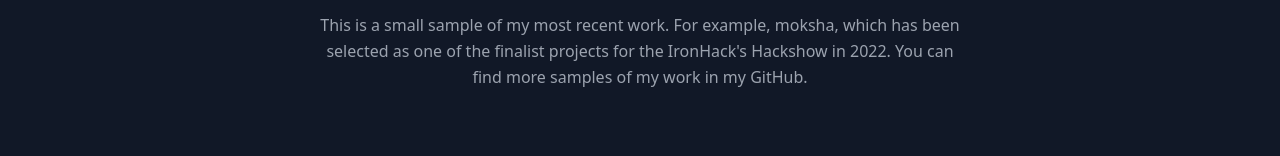
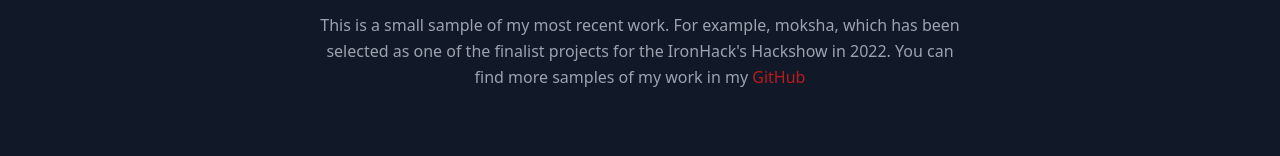
Before and after one commit to zerok1986/my-portfolio, a React (Create React App) app: page / in a window 1280 px wide. Shown: the part 720-876 px from the top of the page. Built offline with nearby package versions, Linux system fonts and the light colour scheme.

Commit message:
Little fixes and update the meta tags for better SEO

```diff
--- a/public/index.html
+++ b/public/index.html
@@ -9,6 +9,10 @@
       name="description"
       content="Miguel Angel Abad's Portfolio"
     />
+    <meta property="og:title" content="Miguel Angel Abad's Portfolio" />
+    <meta property="og:description" content="A comprehensive and clear sample of my work" />
+    <meta property="og:url" content="https://mikydev.netlify.app/" />
+    <meta property="og:image" content="https://i.imgur.com/VvTfVSc.png" />
     <link rel="apple-touch-icon" href="%PUBLIC_URL%/favicon.ico" />
     <link rel="manifest" href="%PUBLIC_URL%/manifest.json" />
     <link rel="stylesheet" href="https://unpkg.com/@themesberg/flowbite@1.2.0/dist/flowbite.min.css" />
--- a/src/components/Contact.js
+++ b/src/components/Contact.js
@@ -128,7 +128,7 @@
           </div>
           <button
             type="submit"
-            className="text-white bg-red-800 border-0 py-2 px-6 focus:outline-none hover:bg-indigo-600 rounded text-lg"
+            className="text-white bg-red-800 border-0 py-2 px-6 focus:outline-none hover:bg-red-900 rounded text-lg"
           >
             Submit
           </button>
--- a/src/components/Projects.js
+++ b/src/components/Projects.js
@@ -16,7 +16,11 @@
             <a href="https://moksha-app.herokuapp.com/"> moksha</a>, which has
             been selected as one of the finalist projects for the IronHack's
             Hackshow in 2022. You can find more samples of my work in my
-            <a href="https://github.com/zerok1986"> GitHub</a>.
+            <span>
+              <a className="text-red-700" href="https://github.com/zerok1986">
+                &nbsp;GitHub
+              </a>
+            </span>
           </p>
         </div>
         <div className="flex flex-wrap -m-4">
```
